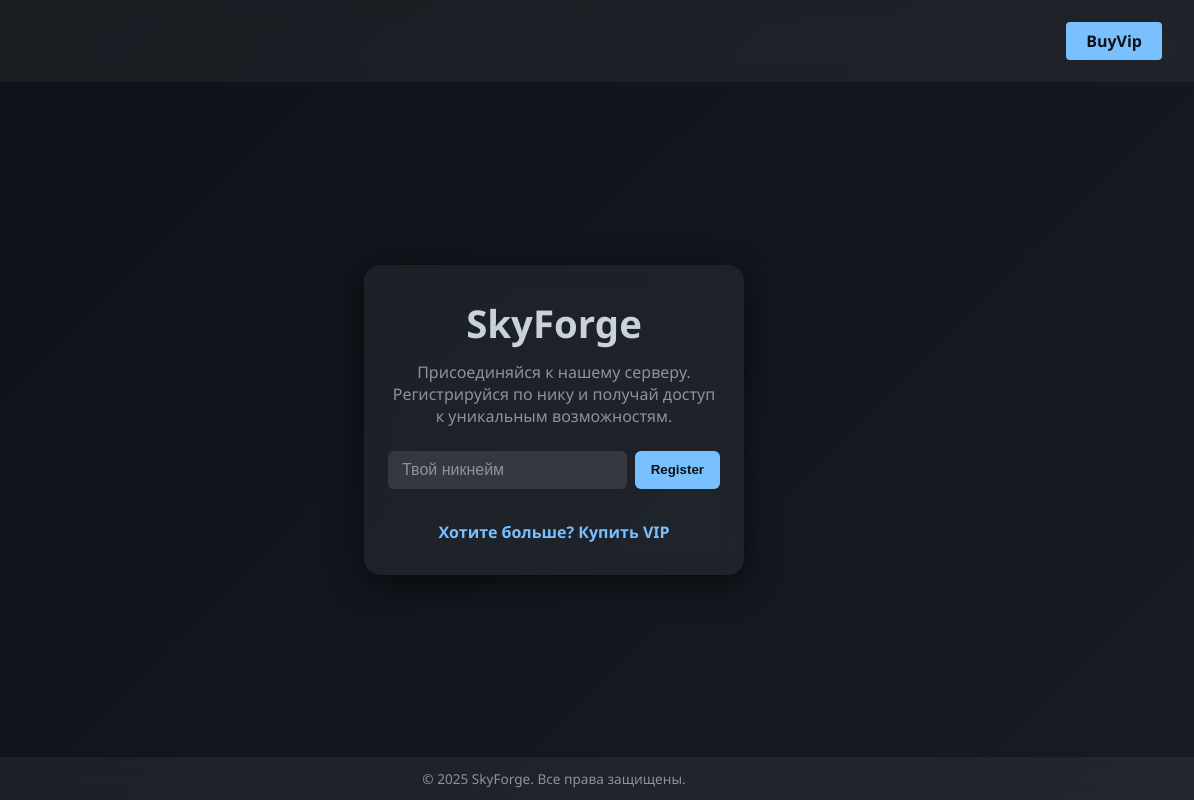
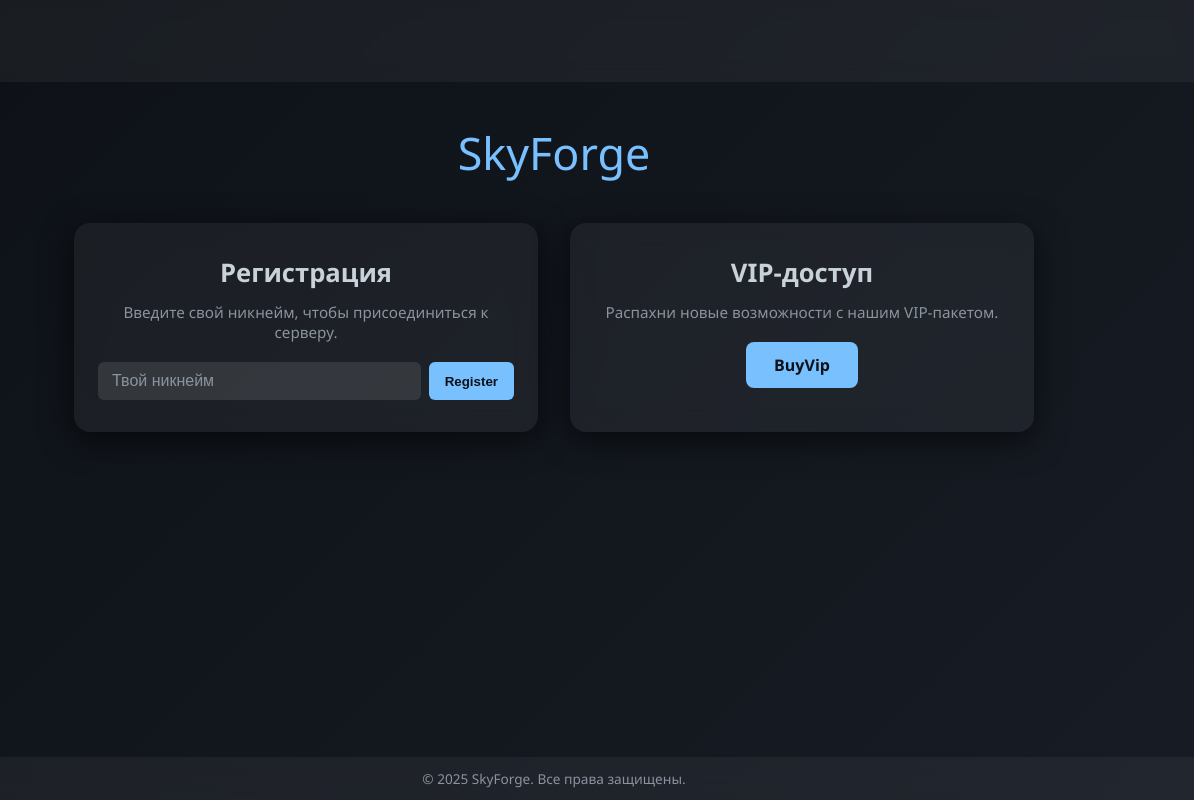
Before and after one commit to Teyzz42/RavixOS.github.io, a plain HTML site: page index.html in a window 1280 px wide. Shown: the full height of the page, 86-1280 px from the left. Drawn offline with Linux system fonts and the light colour scheme.

Commit message:
Update index.html

```diff
--- a/index.html
+++ b/index.html
@@ -22,7 +22,8 @@
     }
     body {
       min-height: 100vh;
-      display: flex; flex-direction: column;
+      display: flex;
+      flex-direction: column;
       font-family: "Segoe UI", Arial, sans-serif;
       color: var(--text);
       background: linear-gradient(135deg, var(--bg-start), var(--bg-end));
@@ -38,55 +39,62 @@
       backdrop-filter: blur(10px);
       background: var(--surface);
     }
-    header .logo {
+    .logo {
       height: 50px;
     }
-    header .buyvip {
-      padding: 8px 20px;
-      background: var(--accent);
-      color: var(--bg-start);
-      border-radius: 4px;
-      font-weight: 600;
-      transition: background 0.2s;
+
+    /* ——— Hero ——— */
+    .hero {
+      flex: 1;
+      display: flex;
+      flex-direction: column;
+      align-items: center;
+      padding: 40px 20px;
+      gap: 40px;
     }
-    header .buyvip:hover {
-      background: #a0d8ff;
+    .site-title {
+      font-size: 2.8rem;
+      color: var(--accent);
     }
 
-    /* ——— Hero (центральная секция) ——— */
-    .hero {
-      flex: 1;
+    /* ——— Карточки регистрации и VIP ——— */
+    .cards {
       display: grid;
-      place-items: center;
-      padding: 40px 20px;
+      grid-template-columns: repeat(auto-fit, minmax(280px, 1fr));
+      gap: 32px;
+      width: 100%;
+      max-width: 960px;
     }
-    .glass-card {
-      max-width: 380px;
-      width: 100%;
+    .card {
       background: var(--surface);
       backdrop-filter: blur(12px);
       border-radius: 16px;
       padding: 32px 24px;
+      box-shadow: 0 8px 32px rgba(0,0,0,0.6);
       text-align: center;
-      box-shadow: 0 8px 32px rgba(0,0,0,0.6);
+      transition: transform 0.2s, box-shadow 0.2s;
     }
-    .glass-card h1 {
-      font-size: 2.4rem;
+    .card:hover {
+      transform: translateY(-5px);
+      box-shadow: 0 12px 48px rgba(0,0,0,0.7);
+    }
+    .card h2 {
+      font-size: 1.6rem;
       margin-bottom: 12px;
     }
-    .glass-card p {
+    .card p {
       color: var(--text-alt);
-      margin-bottom: 24px;
-      font-size: 1rem;
+      margin-bottom: 20px;
+      font-size: 0.95rem;
     }
 
     /* ——— Форма регистрации по нику ——— */
-    .glass-card form {
+    .register form {
       display: flex;
       gap: 8px;
-      margin-bottom: 24px;
+      justify-content: center;
     }
-    .glass-card input {
+    .register input {
       flex: 1;
       padding: 10px 14px;
       border: none;
@@ -95,10 +103,10 @@
       color: var(--text);
       font-size: 1rem;
     }
-    .glass-card input::placeholder {
+    .register input::placeholder {
       color: var(--text-alt);
     }
-    .glass-card button {
+    .register button {
       padding: 10px 16px;
       border: none;
       border-radius: 6px;
@@ -108,21 +116,22 @@
       cursor: pointer;
       transition: background 0.2s;
     }
-    .glass-card button:hover {
+    .register button:hover {
       background: #a0d8ff;
     }
 
-    /* ——— Секция VIP ——— */
-    .glass-card .vip {
+    /* ——— Кнопка BuyVip ——— */
+    .vip .vip-btn {
       display: inline-block;
-      margin-top: 8px;
-      color: var(--accent);
+      padding: 12px 28px;
+      background: var(--accent);
+      color: var(--bg-start);
+      border-radius: 8px;
       font-weight: 600;
-      cursor: pointer;
-      transition: color 0.2s;
+      transition: background 0.2s;
     }
-    .glass-card .vip:hover {
-      color: #a0d8ff;
+    .vip .vip-btn:hover {
+      background: #a0d8ff;
     }
 
     /* ——— Footer ——— */
@@ -138,26 +147,32 @@
 </head>
 <body>
 
-  <!-- Header -->
+  <!-- Header с логотипом -->
   <header>
     <img src="logo.png" alt="SkyForge Logo" class="logo">
-    <a href="/BuyVip" class="buyvip">BuyVip</a>
   </header>
 
-  <!-- Hero + Glassmorphism-карта -->
+  <!-- Основной блок -->
   <main class="hero">
-    <div class="glass-card">
-      <h1>SkyForge</h1>
-      <p>Присоединяйся к нашему серверу. Регистрируйся по нику и получай доступ к уникальным возможностям.</p>
+    <div class="site-title">SkyForge</div>
 
-      <!-- Форма регистрации по нику -->
-      <form action="#" method="post">
-        <input type="text" name="nickname" placeholder="Твой никнейм" required>
-        <button type="submit">Register</button>
-      </form>
+    <div class="cards">
+      <!-- Карточка регистрации -->
+      <div class="card register">
+        <h2>Регистрация</h2>
+        <p>Введите свой никнейм, чтобы присоединиться к серверу.</p>
+        <form action="#" method="post">
+          <input type="text" name="nickname" placeholder="Твой никнейм" required>
+          <button type="submit">Register</button>
+        </form>
+      </div>
 
-      <!-- Ссылка на покупку VIP -->
-      <div class="vip">Хотите больше? <a href="/BuyVip">Купить VIP</a></div>
+      <!-- Карточка VIP-покупки -->
+      <div class="card vip">
+        <h2>VIP-доступ</h2>
+        <p>Распахни новые возможности с нашим VIP-пакетом.</p>
+        <a href="/BuyVip" class="vip-btn">BuyVip</a>
+      </div>
     </div>
   </main>
 
```
